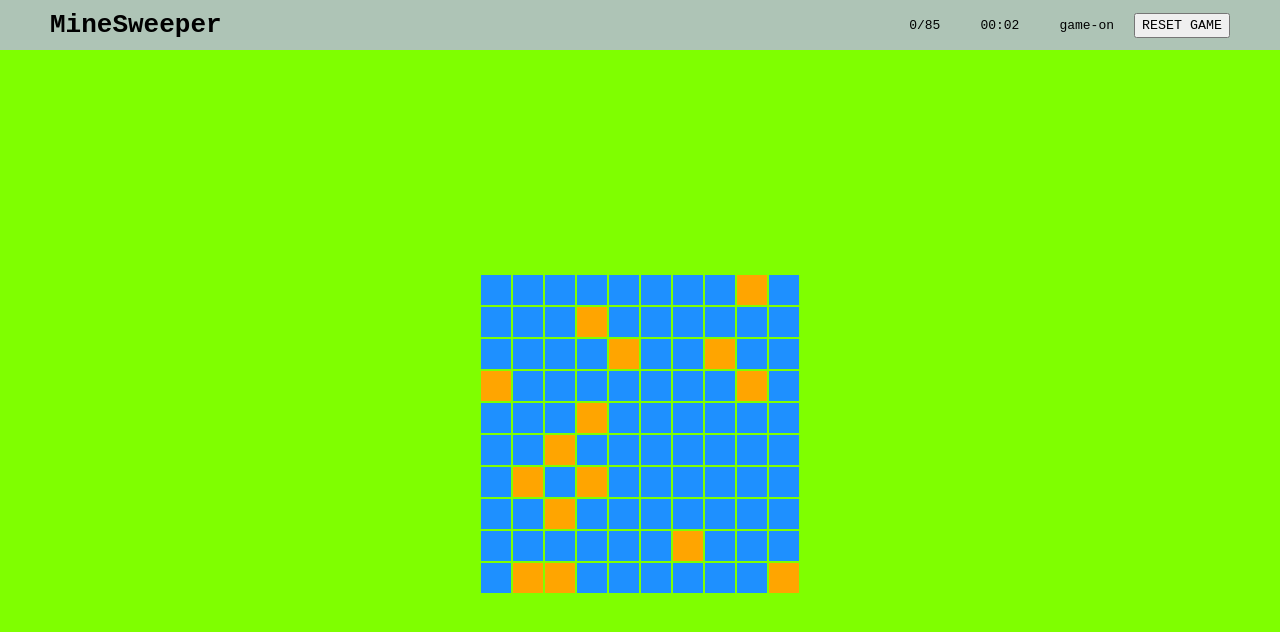
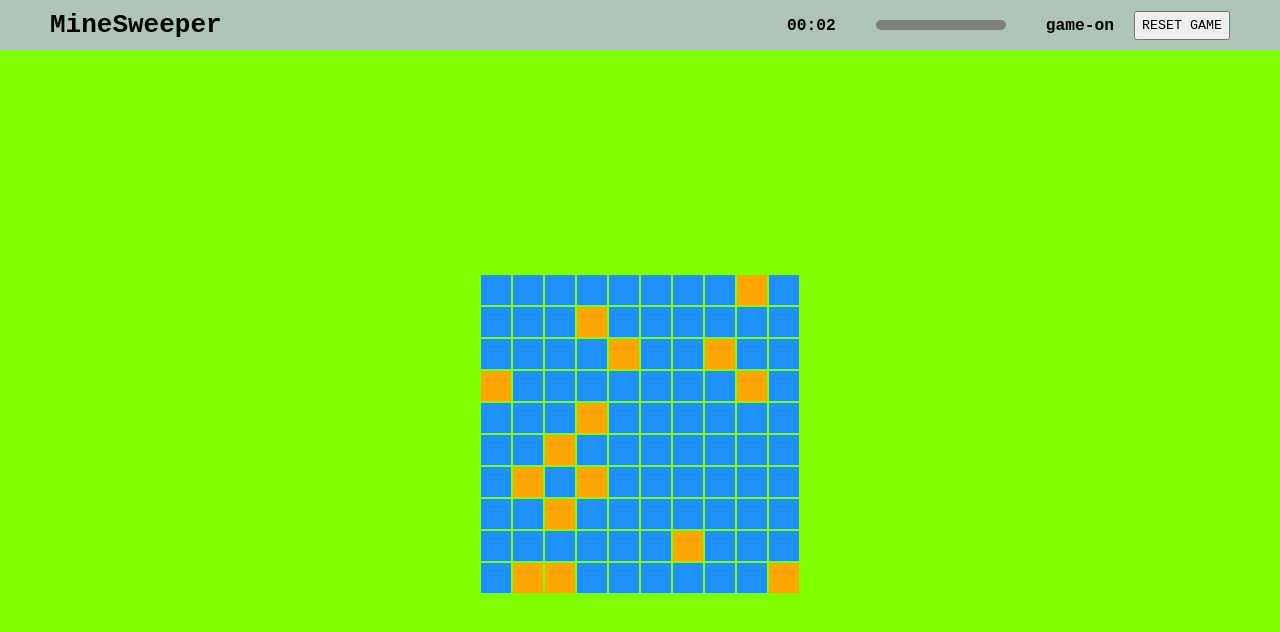
Before and after one commit to koshonson/minesweeper, a React (Vite) app: page / in a window 1280 px wide. Both pictures are taken after a click on the button "START". Shown: the top 632 px of the page. Built offline with nearby package versions, Linux system fonts and the light colour scheme.

Commit message:
added ProgressBar component

```diff
--- a/src/components/ControlPanel.jsx
+++ b/src/components/ControlPanel.jsx
@@ -3,6 +3,7 @@ import React from 'react';
 
 import { SETTINGS_ACTIONS as actions } from '../hooks/useSettings';
 import { Timer } from './Timer.jsx';
+import { ProgressBar } from './ProgressBar';
 
 export const ControlPanel = props => {
   const { settings, dispatchSettings, gameStatus, time, controls, explored } = props;
@@ -48,10 +49,10 @@ export const ControlPanel = props => {
 
   const renderControls = () => {
     return (
-      gameStatus === 'game-on' && (
+      gameStatus !== 'ready' && (
         <div className='controls'>
-          <div className='timer'>{explored + '/' + explorable}</div>
           <Timer time={time} />
+          <ProgressBar explorable={explorable} explored={explored} gameStatus={gameStatus} />
           <div className='timer'>{gameStatus}</div>
           <button onClick={controls.resetGame}>RESET GAME</button>
         </div>
@@ -60,7 +61,7 @@ export const ControlPanel = props => {
   };
 
   return (
-    <div className={`control-panel${gameStatus === 'game-on' ? ' cp-collapsed' : ''}`}>
+    <div className={`control-panel${gameStatus !== 'ready' ? ' cp-collapsed' : ''}`}>
       <h1>MineSweeper</h1>
       {renderSettings()}
       {renderControls()}
--- a/src/components/GameBoard.jsx
+++ b/src/components/GameBoard.jsx
@@ -38,7 +38,7 @@ export const GameBoard = ({ settings, gameStatus, controls, explored, setExplore
   };
 
   return (
-    <main className={`main-content${gameStatus === 'game-on' ? ' mc-expanded' : ''}`}>
+    <main className={`main-content${gameStatus !== 'ready' ? ' mc-expanded' : ''}`}>
       <div className='game-board' style={{ gridTemplateColumns: `repeat(${width}, auto)` }}>
         {renderCells(board, dispatch)}
       </div>
--- /dev/null
+++ b/src/components/ProgressBar.jsx
@@ -0,0 +1,24 @@
+import React from 'react';
+
+export const ProgressBar = ({ explorable, explored, gameStatus }) => {
+  const barColor = gameStatus => {
+    switch (gameStatus) {
+      case 'ready':
+        return 'grey-bar';
+      case 'game-over':
+        return 'red-bar';
+      case 'game-won':
+        return 'green-bar';
+      default:
+        return 'blue-bar';
+    }
+  };
+
+  return (
+    <div className='progress-bar'>
+      <progress className={barColor(gameStatus)} max={explorable} value={explored}>
+        {explored}/{explorable}
+      </progress>
+    </div>
+  );
+};
--- a/src/styles/controls.css
+++ b/src/styles/controls.css
@@ -45,5 +45,43 @@
 
 .timer {
   padding: 5px 20px;
-  font-size: 1em;
+  font-size: 1.25em;
+  font-weight: bold;
 }
+
+.progress-bar {
+  padding: 5px 20px;
+  display: flex;
+  align-items: center;
+  border-radius: 5px;
+}
+
+progress {
+  appearance: none;
+  height: 10px;
+}
+
+progress::-webkit-progress-bar {
+  border-radius: 5px;
+}
+
+progress::-webkit-progress-value {
+  border-radius: 5px 0 0 5px;
+}
+
+progress.red-bar::-webkit-progress-value {
+  background-color: red;
+}
+
+progress.green-bar::-webkit-progress-value {
+  background-color: limegreen;
+  border-radius: 5px;
+}
+
+progress.blue-bar::-webkit-progress-value {
+  background-color: dodgerblue;
+}
+
+progress.grey-bar::-webkit-progress-value {
+  background-color: grey;
+}
```
